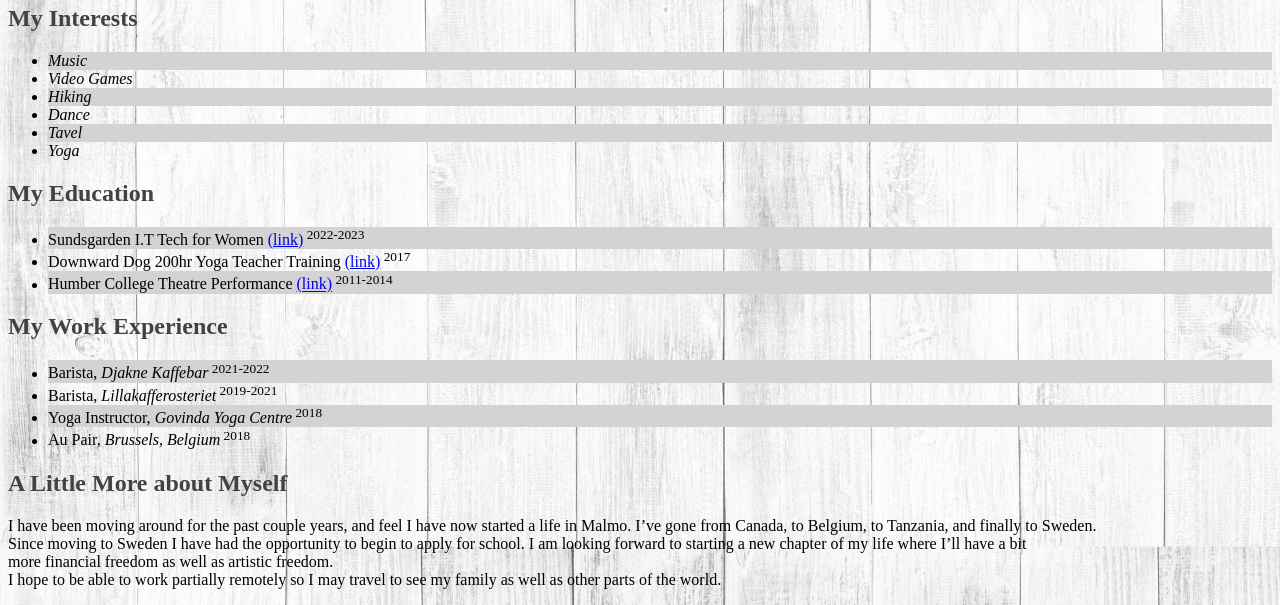
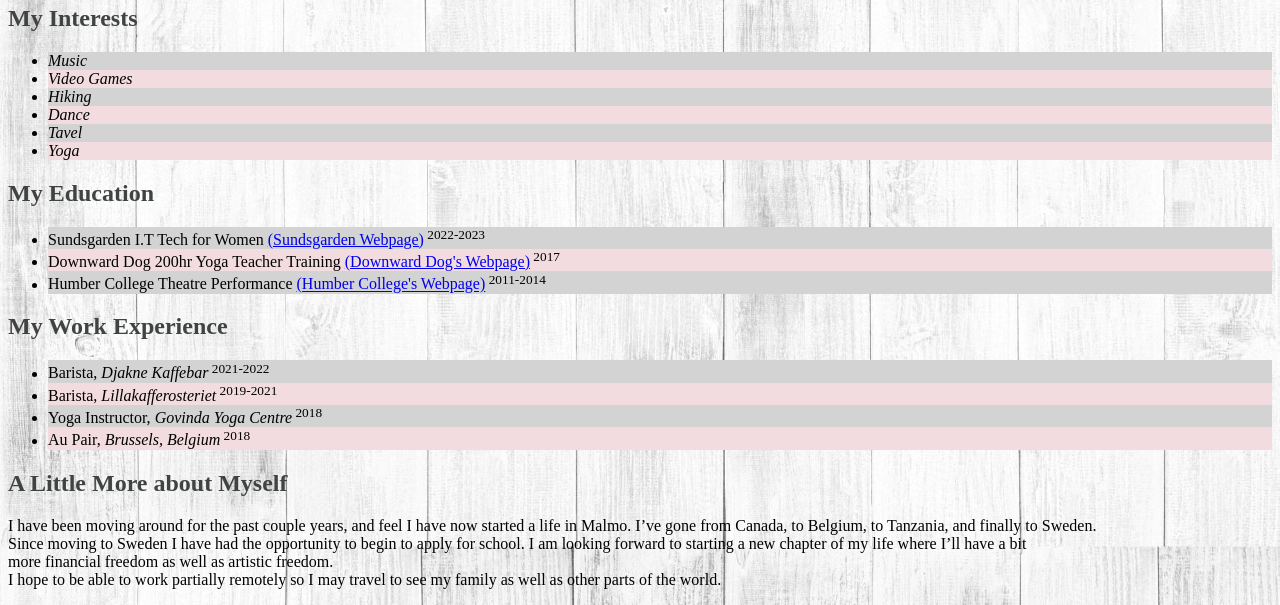
Before and after one commit to Rhibro/musical-spoon, a plain HTML site: page Index.html in a window 1280 px wide. Shown: the part 297-902 px from the top of the page. Drawn offline with Linux system fonts and the light colour scheme.

Commit message:
first commit

```diff
--- a/Index.html
+++ b/Index.html
@@ -15,8 +15,7 @@
   }
   </style>
 <body>
-    <img class="sticky" src="images/myself.jpeg" alt="picture of myself smiling" width="100"></body>
-    </html>
+    <img class="sticky" src="images/myself.jpeg" alt="picture of myself smiling" width="100">
     <h1>Rhiannon Brönnimann</h1>
    <h2>My Interests</h2>
     <nav>
@@ -30,12 +29,22 @@
             </ul>
     </nav>
     <h2>My Education</h2>
-    <nav>
+    <div>
         <ul>
-            <li>Sundsgarden I.T Tech for Women <a href="https://sundsgarden.se/utbildningar-kurser/langa-kurser/distanskurser/it-tech-for-women/">(link)</a><span><sup> 2022-2023</sup></span></li>
-            <li>Downward Dog 200hr Yoga Teacher Training <a href="https://downwarddog.com/teacher-training/200hr-program-objectives/">(link)</a><span><sup> 2017</sup></span></li>
-            <li>Humber College Theatre Performance <a href="https://mediaarts.humber.ca/programs/theatre-arts-performance.html?year=2020&avail=0&pre_year=2021">(link)</a><span><sup> 2011-2014</sup></span></li></ul>
-    </nav>
+            <li>Sundsgarden I.T Tech for Women
+                <a href="https://sundsgarden.se/utbildningar-kurser/langa-kurser/distanskurser/it-tech-for-women/"
+                target="_blank">
+                (Sundsgarden Webpage)</a><span><sup> 2022-2023</sup></span></li>
+            <li>Downward Dog 200hr Yoga Teacher Training
+                <a href="https://downwarddog.com/teacher-training/200hr-program-objectives/"
+                target="_blank">
+                    (Downward Dog's Webpage)</a><span><sup> 2017</sup></span></li>
+            <li>Humber College Theatre Performance
+                <a href="https://mediaarts.humber.ca/programs/theatre-arts-performance.html?year=2020&avail=0&pre_year=2021"
+                target="_blank">
+                    (Humber College's Webpage)</a><span><sup> 2011-2014</sup></span></li>
+        </ul>
+    </div>
 <h2>My Work Experience</h2>
     <nav>
         <ul>
@@ -48,7 +57,8 @@
     <p> I have been moving around for the past couple years, and feel I have now started a life in Malmo.
         I’ve gone from Canada, to Belgium, to Tanzania, and finally to Sweden.
     <br>
-    Since moving to Sweden I have had the opportunity to begin to apply for school. I am looking forward to starting a new chapter of my life where I’ll have a bit
+    Since moving to Sweden I have had the opportunity to begin to apply for school. I am looking
+    forward to starting a new chapter of my life where I’ll have a bit
     <br>
     more financial freedom as well as artistic freedom.
     <br>
--- a/styles/index.css
+++ b/styles/index.css
@@ -1,8 +1,3 @@
-h2 {color: rgb(64, 67, 67)};
-li { background-color: pink; }
-
-li:nth-child(odd) { background-color: lightgray;
-}
 body {
 
     background-image: url(../images/floors.webp);
@@ -19,3 +14,8 @@ img {
     border-radius: 50%;
     box-shadow: 10px 10px 20px black;
 }
+h2 {color: rgb(64, 67, 67); }
+li { background-color: rgb(243, 220, 224); }
+
+li:nth-child(odd) { background-color: lightgray;
+}
```
